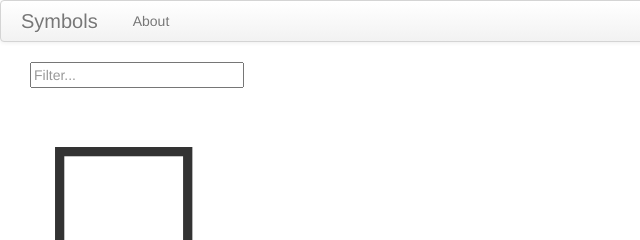
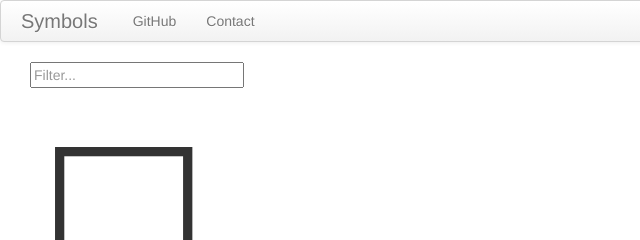
Before and after one commit to danielthor/symbols, a plain HTML site: page index.html in a window 1280 px wide. Shown: the top 240 px of the page, 0-640 px from the left. Drawn offline with Linux system fonts and the light colour scheme.

Commit message:
GitHub and Twitter url in menu, remove About

```diff
--- a/index.html
+++ b/index.html
@@ -15,7 +15,8 @@
     <div class="navbar-inner">
       <a class="brand" href="#">Symbols</a>
       <ul class="nav">
-        <li><a href="#about">About</a></li>
+        <li><a href="https://github.com/danielthor/symbols">GitHub</a></li>
+        <li><a href="https://twitter.com/dth">Contact</a></li>
       </ul>
     </div>
   </div>
@@ -34,10 +35,8 @@
 
 
     <div class="footer">
-      <a name="about" ></a>
       <p class="byline">
-        Created and maintained by <a href="http://twitter.com/dth" title="@dth's Twitter profile">@dth</a><br/>
-        Code available on <a href="https://github.com/danielthor/symbols" title="Symbols project on GitHub">GitHub</a>
+        Created and maintained by <a href="http://twitter.com/dth" title="@dth's Twitter profile">@dth</a>
       </p>
     </div>
 
```
